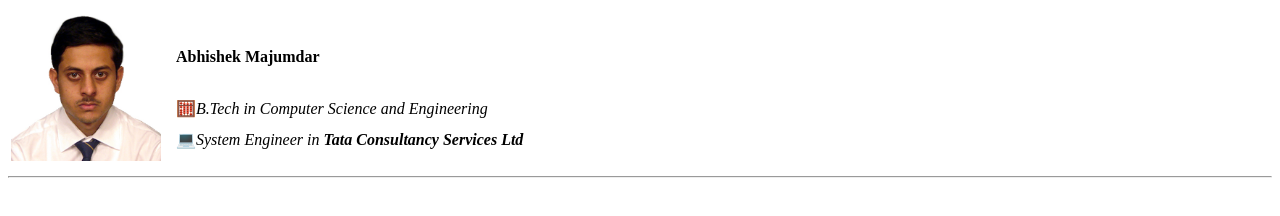
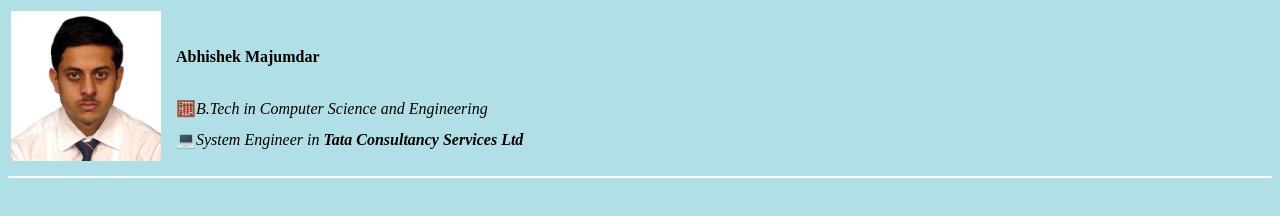
Before and after one commit to abhishek2591/cV, a plain HTML site: page index.html in a window 1280 px wide. Drawn offline with Linux system fonts and the light colour scheme.

Commit message:
css changes

```diff
--- a/index.html
+++ b/index.html
@@ -4,6 +4,16 @@
 <head>
   <meta charset="utf-8">
   <title>🔥 Secret Website</title>
+  <style>
+    body{
+      background-color: powderblue;
+    }
+    hr{
+      border-style: none;
+      height: 2px;
+      background-color: white;
+    }
+  </style>
 </head>
 
 <body>
```
